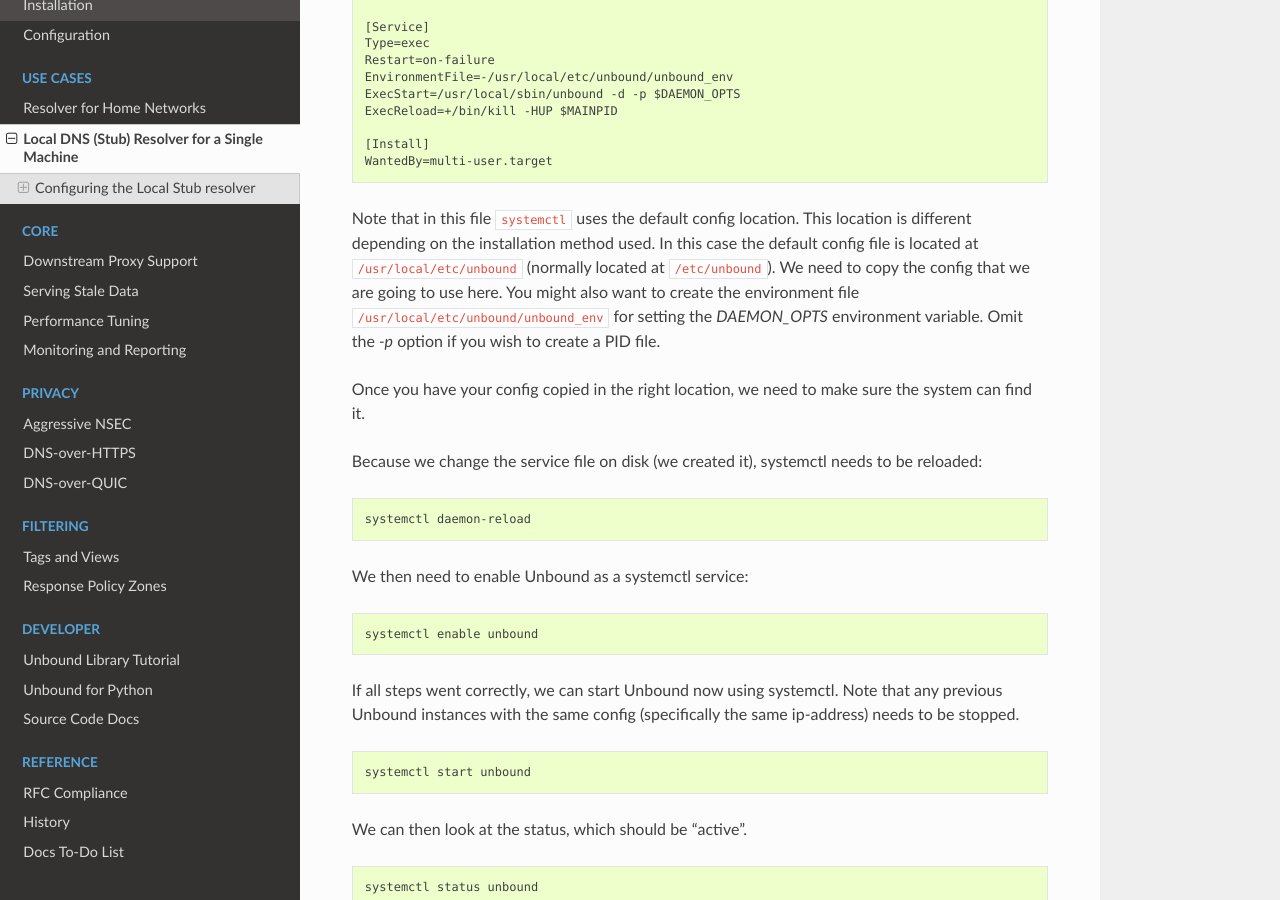
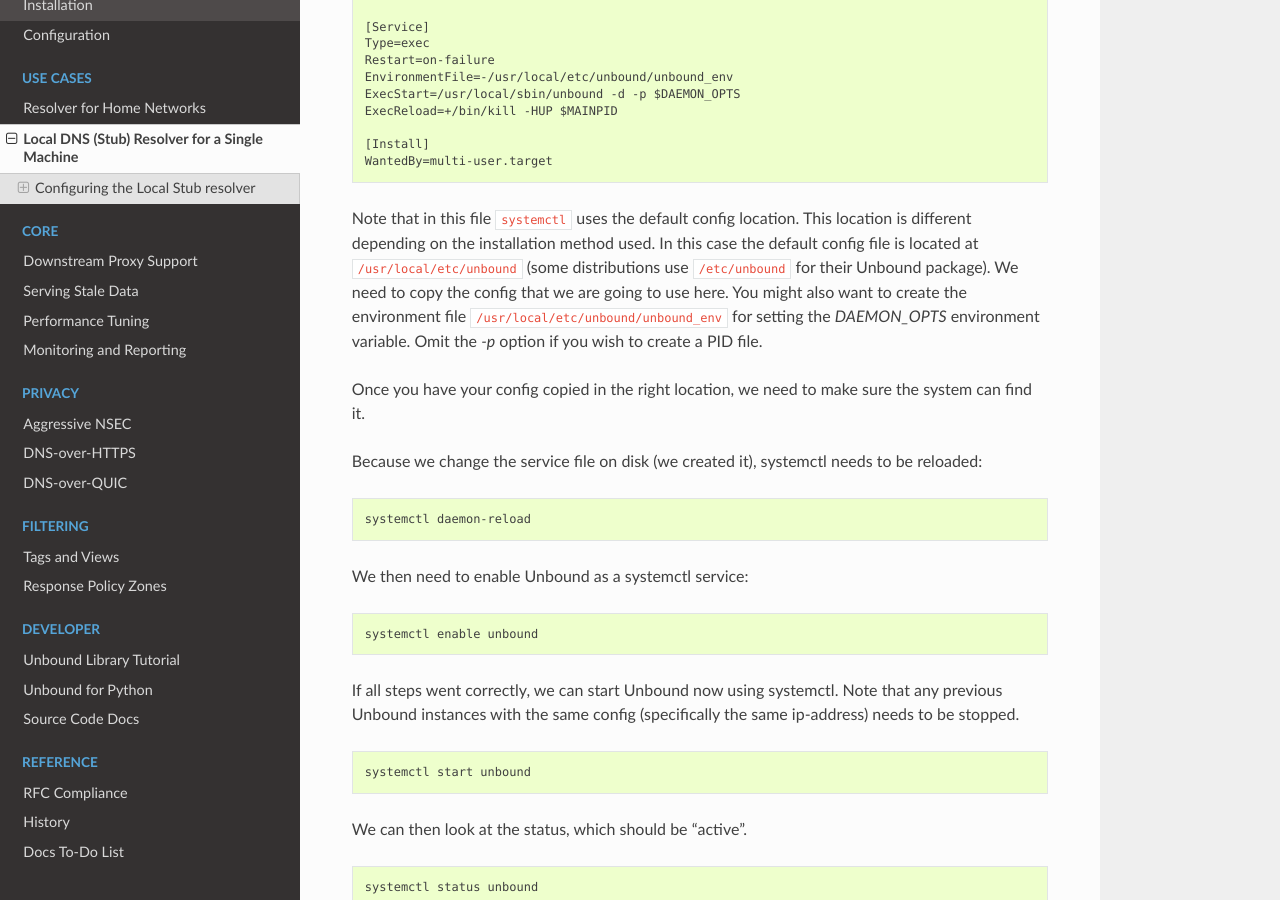
Before and after one commit to NLnetLabs/unbound-manual, a Sphinx documentation site: the page built from source/use-cases/local-stub.rst, in a window 1280 px wide and 900 px high, scrolled down 5134 px. Built offline with Sphinx 7.4.7 and the Read the Docs theme 3.1.0, drawn with Linux system fonts in a browser that asks for light colours; pages that are not in the unit, such as notebooks, are missing from menus.

Commit message:
Update source/use-cases/local-stub.rst
Co-authored-by: Yorgos Thessalonikefs <yorgos@nlnetlabs.nl>

```diff
--- a/source/use-cases/local-stub.rst
+++ b/source/use-cases/local-stub.rst
@@ -276,7 +276,7 @@ and copy the file contents below:
 
 Note that in this file ``systemctl`` uses the default config location. This
 location is different depending on the installation method used. In this case the
-default config file is located at :file:`/usr/local/etc/unbound` (normally located at :file:`/etc/unbound`). We need to copy
+default config file is located at :file:`/usr/local/etc/unbound` (some distributions use  :file:`/etc/unbound` for their Unbound package). We need to copy
 the config that we are going to use here.
 You might also want to create the environment file :file:`/usr/local/etc/unbound/unbound_env` for setting the
 `DAEMON_OPTS` environment variable. Omit the `-p` option if you wish to create a PID file.
```
